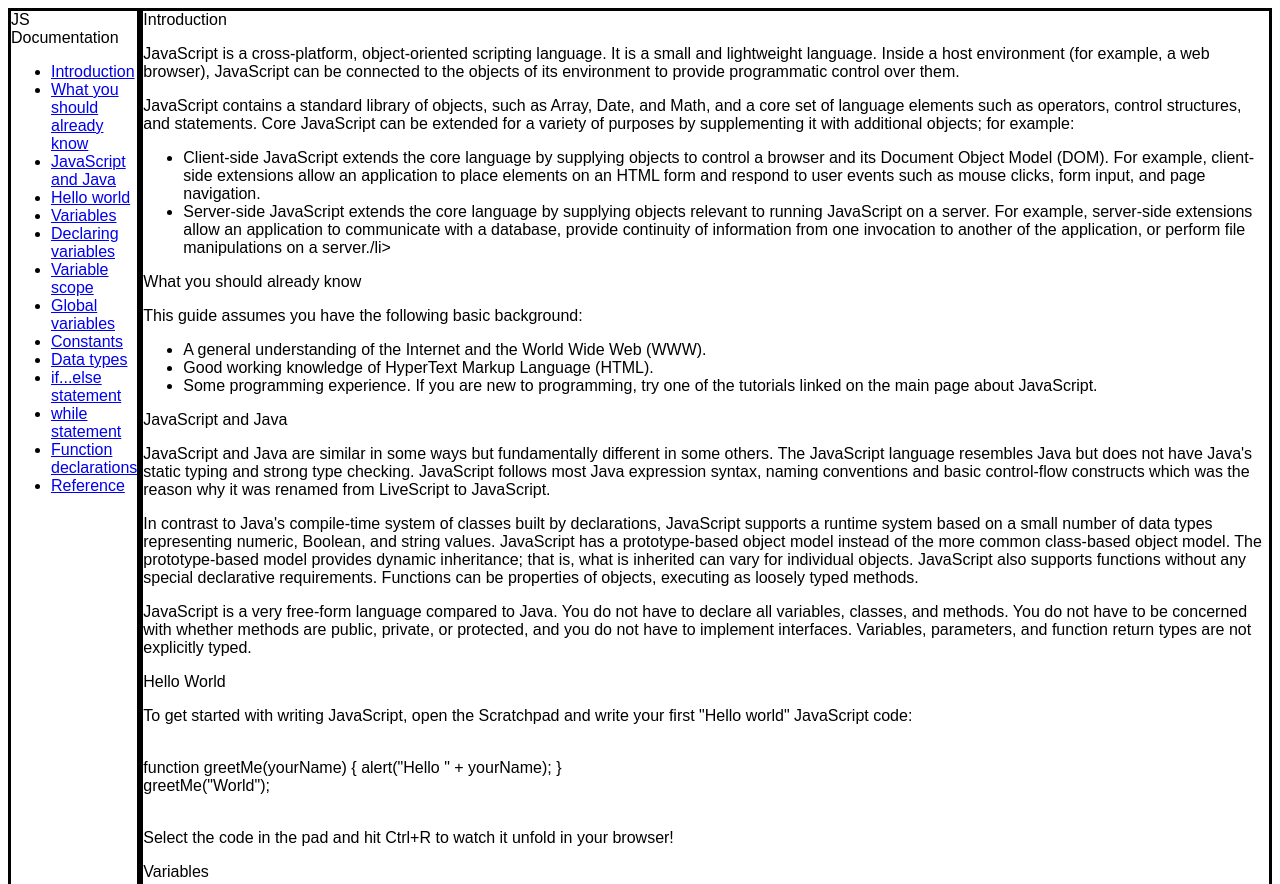
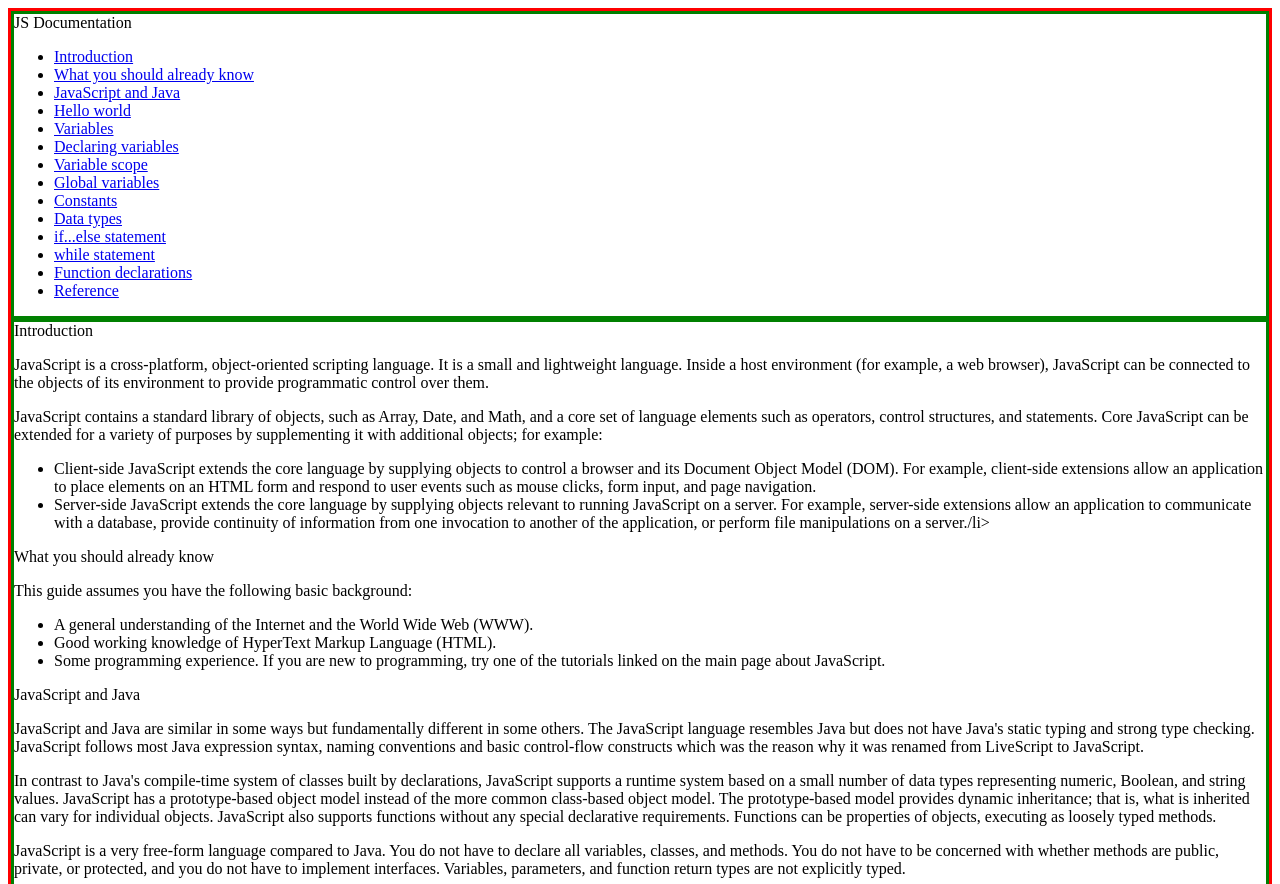
Before and after one commit to noiseWizard/freecodecamp-newResponsiveWebDesignCertification, a plain HTML site: page 14. Certification Project - Technical Documentation Page/index.html in a window 1280 px wide. Shown: the top 884 px of the page. Drawn offline with Linux system fonts and the light colour scheme.

Commit message:
stripped CSS, defined flex container and items
setting different colours so I can hopefully wrap my head around this

```diff
--- a/14. Certification Project - Technical Documentation Page/styles.css
+++ b/14. Certification Project - Technical Documentation Page/styles.css
@@ -1,31 +1,9 @@
-html {
-  box-sizing: border-box;
+.flex-container {
+  border-style: solid;
+  border-color: red;
 }
 
-* {
-  font-family: arial;
+.flex-item {
+  border-style: solid;
+  border-color: green;
 }
-
-#navbar,
-main {
-  border-style: solid;
-}
-
-.flex-container {
-  display: flex;
-  flex-direction: row;
-}
-
-#navbar {
-  display: fixed;
-}
-
-
-
-
-
-@media (max-width: 1000px) {
-  .flex-container {
-      flex-direction: column;
-  }
-}
```
